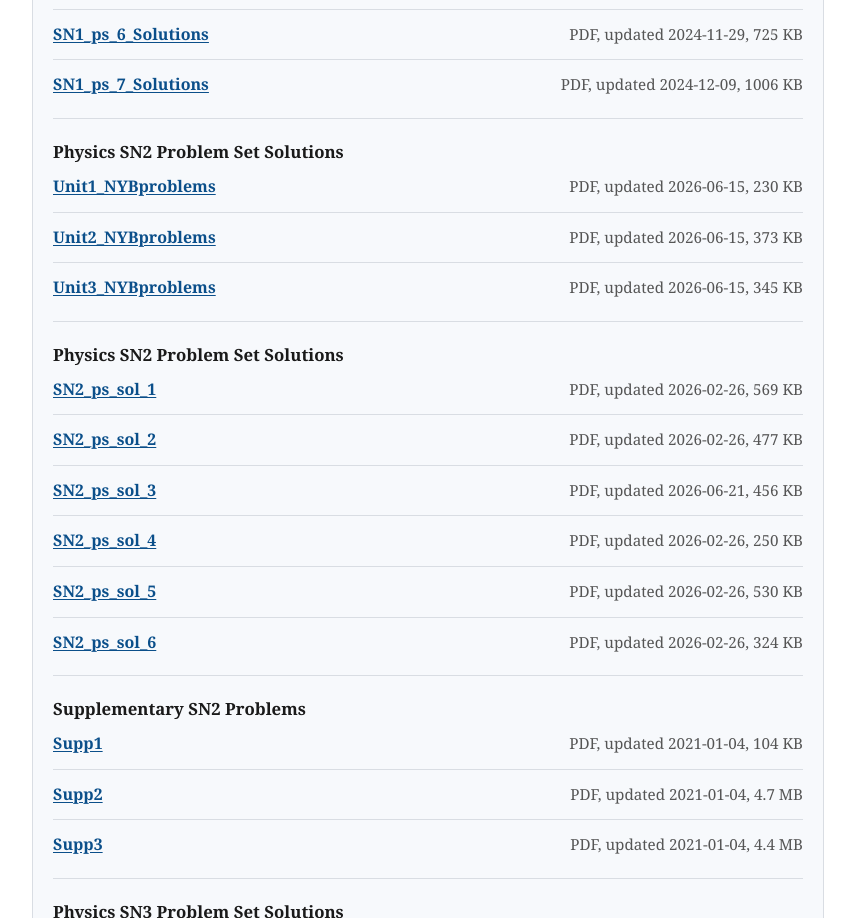
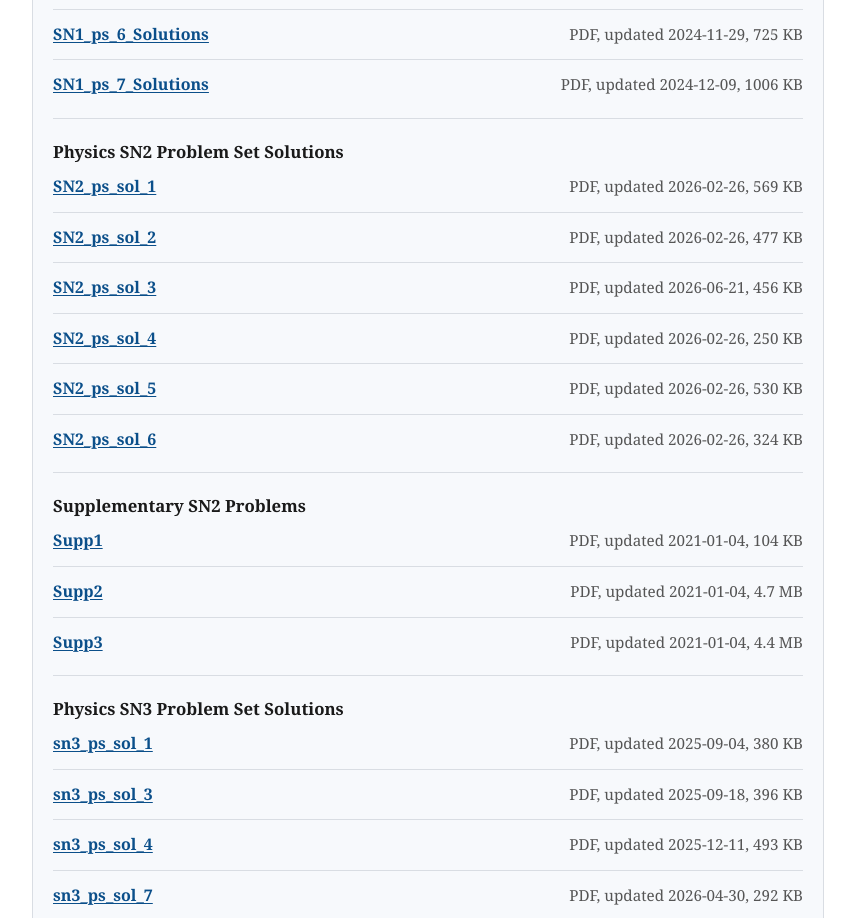
Before and after one commit to GitHubGreg/john-abbott-college-physics-public-website-files, a website: page docs/index.html in a window 1280 px wide. Shown: the part 1391-2309 px from the top of the page, without its empty margins (212-1067 px from the left). Drawn offline with Linux system fonts and the light colour scheme.

Commit message:
Update public files (2026-06-20 21:18:25 EDT)

```diff
--- a/docs/index.html
+++ b/docs/index.html
@@ -123,24 +123,6 @@
     <li>
       <a href="files/problem-set-solutions/sn1/sn1ps7solutions.pdf">SN1_ps_7_Solutions</a>
       <span>PDF, updated 2024-12-09, 1006 KB</span>
-    </li>
-  </ul>
-  </div>
-
-  <div class="subsection">
-    <h3>Physics SN2 Problem Set Solutions</h3>
-<ul>
-    <li>
-      <a href="files/problem-set-solutions/sn2/caroline-youtube-problems/unit1nybproblems.pdf">Unit1_NYBproblems</a>
-      <span>PDF, updated 2026-06-15, 230 KB</span>
-    </li>
-    <li>
-      <a href="files/problem-set-solutions/sn2/caroline-youtube-problems/unit2nybproblems.pdf">Unit2_NYBproblems</a>
-      <span>PDF, updated 2026-06-15, 373 KB</span>
-    </li>
-    <li>
-      <a href="files/problem-set-solutions/sn2/caroline-youtube-problems/unit3nybproblems.pdf">Unit3_NYBproblems</a>
-      <span>PDF, updated 2026-06-15, 345 KB</span>
     </li>
   </ul>
   </div>
```
Also changed, not shown: docs/manifest.json, 3 other files.
